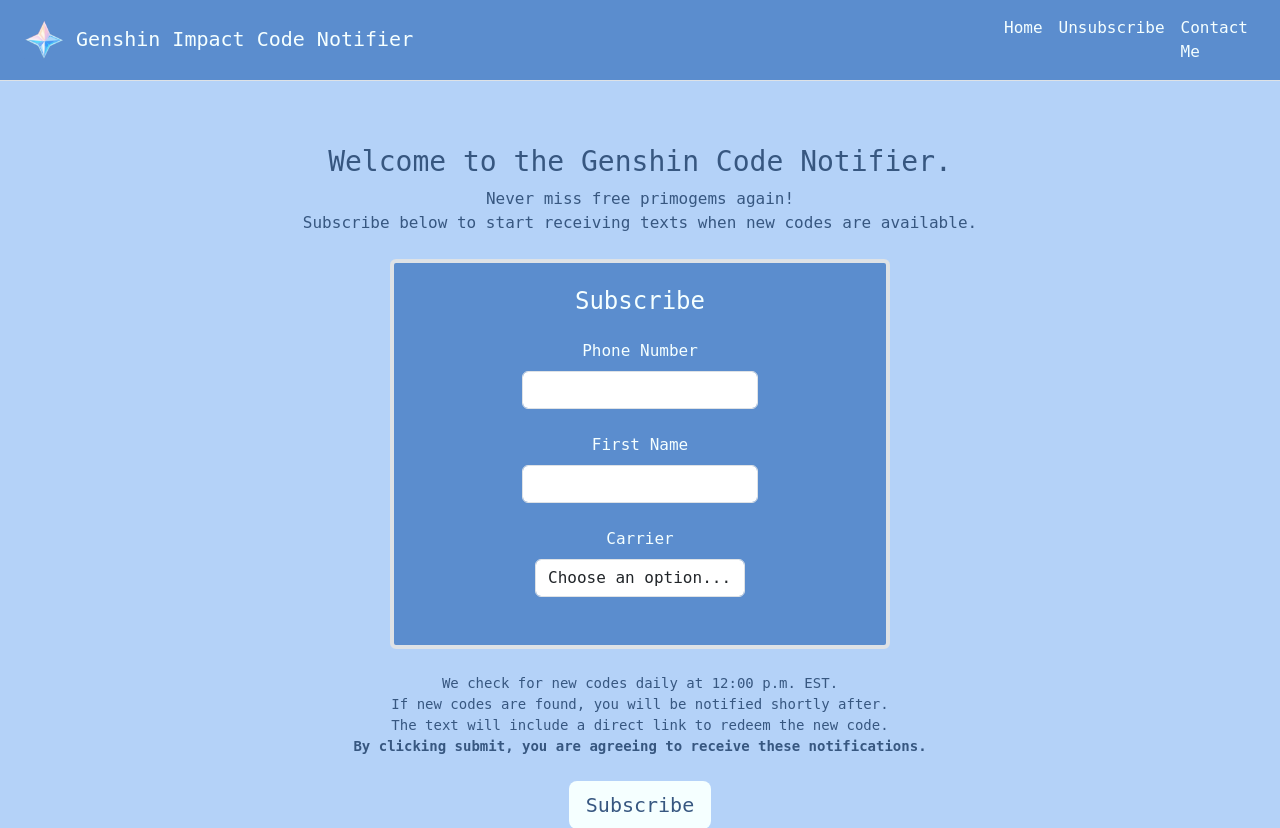
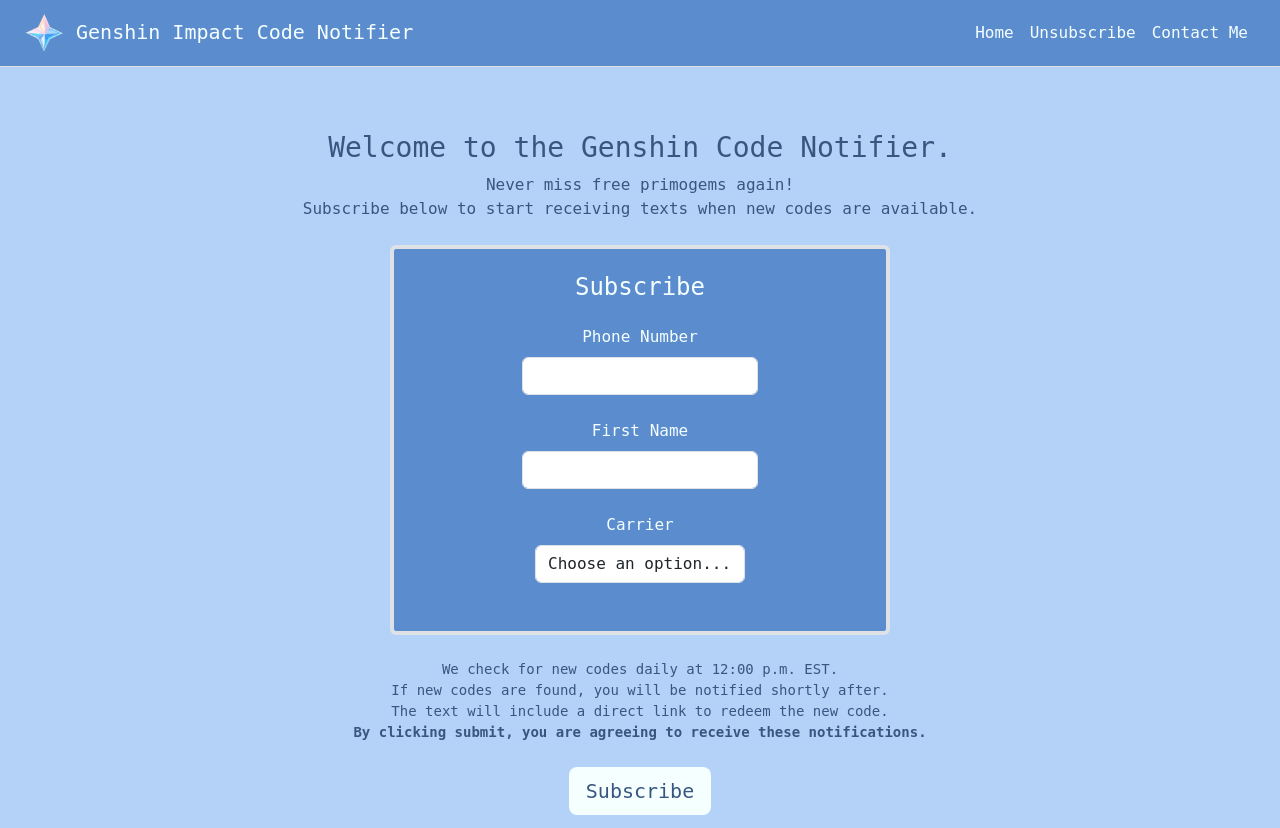
Before and after one commit to baileystarr4/Genshin-Impact-Code-Notifier, a Django app: page / in a window 1280 px wide. Shown: the top 828 px of the page. Run offline with Django 5.2, Linux system fonts and the light colour scheme; parts of the project's set-up code (start-up, migrations or seed data) failed here and were passed over; some web fonts are replaced.

Commit message:
Adjust padding on navbar

```diff
--- a/website/genshin_code_notifier/templates/base.html
+++ b/website/genshin_code_notifier/templates/base.html
@@ -28,11 +28,11 @@
 
   <body class="d-flex flex-column min-vh-100">
 
-    <nav class="navbar sticky-top navbar-expand-lg border-bottom pe-4 ps-4">
-      <div class="d-flex w-100 align-items-center">
+    <nav class="navbar sticky-top navbar-expand-lg border-bottom pe-lg-4 ps-lg-4">
+      <div class="d-flex align-items-center">
         <!-- hamburger toggle -->
         <button
-          class="navbar-toggler nav_tog p-0"
+          class="navbar-toggler nav_tog"
           type="button"
           data-bs-toggle="collapse"
           data-bs-target="#navbar"
@@ -56,7 +56,7 @@
         class="collapse navbar-collapse justify-content-start justify-content-lg-end"
         id="navbar"
       >
-        <div class="navbar-nav">
+        <div class="navbar-nav ps-3 ps-lg-0">
           <a
           class="nav-item nav-link nav_link white_text"
           id="home"
```
